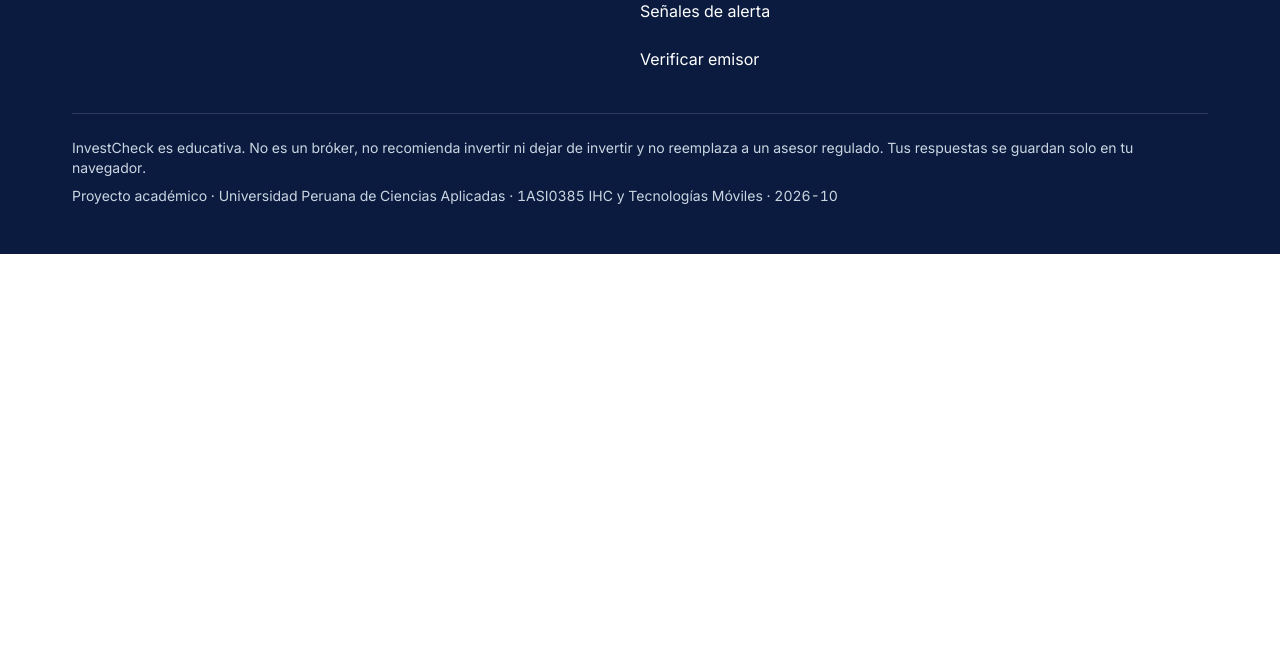
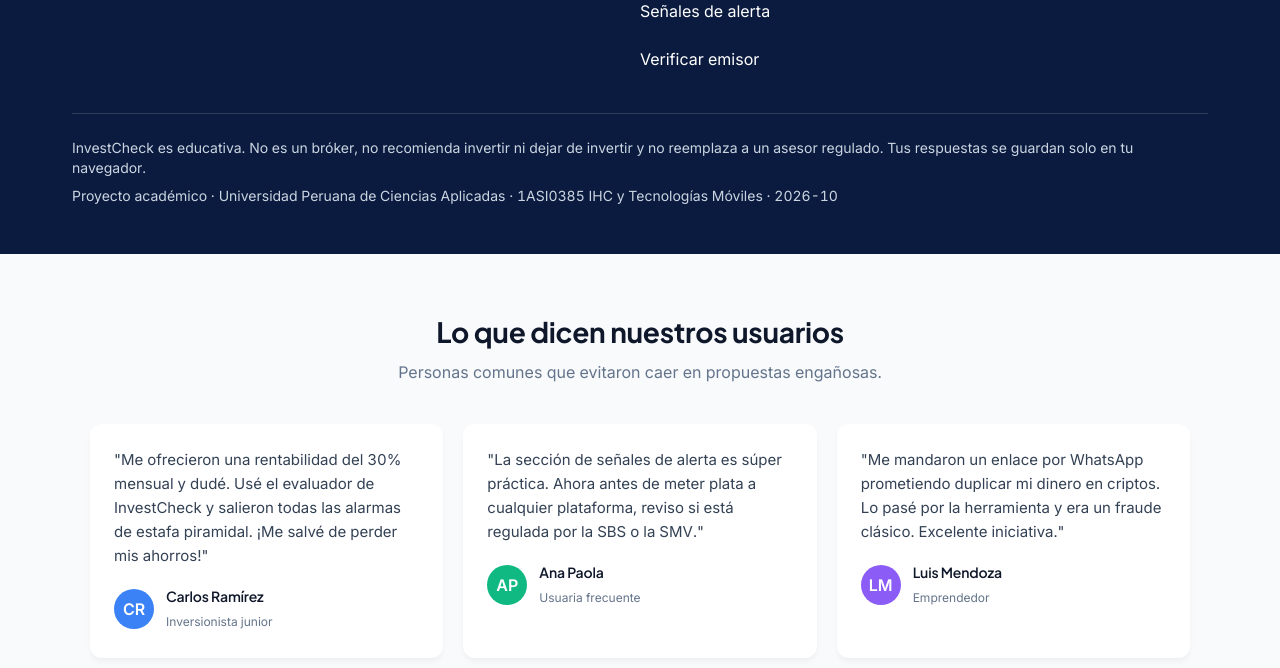
Before and after one commit to dylanbtn3110/Investcheck, a website: page index.html in a window 1280 px wide. Shown: the part 4564-5232 px from the top of the page. Before the commit the page ends 4818 px from the top, so only its background shows below. Drawn offline with nearby package versions, Linux system fonts and the light colour scheme.

Commit message:
feat: agregar seccion de testimonios

```diff
--- a/index.html
+++ b/index.html
@@ -268,6 +268,53 @@
     </div>
   </div>
 </footer>
+<!-- Sección de Testimonios / Casos de Uso -->
+<section class="testimonials-section" style="padding: 60px 20px; background-color: #f8fafc; text-align: center;">
+    <div style="max-width: 1100px; margin: 0 auto;">
+        <h2 style="font-size: 28px; color: #0f172a; margin-bottom: 10px;">Lo que dicen nuestros usuarios</h2>
+        <p style="color: #64748b; margin-bottom: 40px;">Personas comunes que evitaron caer en propuestas engañosas.</p>
+
+        <div style="display: grid; grid-template-columns: repeat(auto-fit, minmax(300px, 1fr)); gap: 20px; text-align: left;">
+
+            <!-- Testimonio 1 -->
+            <div style="background: white; padding: 24px; border-radius: 12px; box-shadow: 0 4px 6px -1px rgba(0,0,0,0.05);">
+                <p style="color: #334155; font-size: 15px; margin-bottom: 16px;">"Me ofrecieron una rentabilidad del 30% mensual y dudé. Usé el evaluador de InvestCheck y salieron todas las alarmas de estafa piramidal. ¡Me salvé de perder mis ahorros!"</p>
+                <div style="display: flex; align-items: center; gap: 12px;">
+                    <div style="width: 40px; height: 40px; background: #3b82f6; border-radius: 50%; color: white; display: flex; align-items: center; justify-content: center; font-weight: bold;">CR</div>
+                    <div>
+                        <h4 style="margin: 0; font-size: 14px; color: #0f172a;">Carlos Ramírez</h4>
+                        <span style="font-size: 12px; color: #64748b;">Inversionista junior</span>
+                    </div>
+                </div>
+            </div>
+
+            <!-- Testimonio 2 -->
+            <div style="background: white; padding: 24px; border-radius: 12px; box-shadow: 0 4px 6px -1px rgba(0,0,0,0.05);">
+                <p style="color: #334155; font-size: 15px; margin-bottom: 16px;">"La sección de señales de alerta es súper práctica. Ahora antes de meter plata a cualquier plataforma, reviso si está regulada por la SBS o la SMV."</p>
+                <div style="display: flex; align-items: center; gap: 12px;">
+                    <div style="width: 40px; height: 40px; background: #10b981; border-radius: 50%; color: white; display: flex; align-items: center; justify-content: center; font-weight: bold;">AP</div>
+                    <div>
+                        <h4 style="margin: 0; font-size: 14px; color: #0f172a;">Ana Paola</h4>
+                        <span style="font-size: 12px; color: #64748b;">Usuaria frecuente</span>
+                    </div>
+                </div>
+            </div>
+
+            <!-- Testimonio 3 -->
+            <div style="background: white; padding: 24px; border-radius: 12px; box-shadow: 0 4px 6px -1px rgba(0,0,0,0.05);">
+                <p style="color: #334155; font-size: 15px; margin-bottom: 16px;">"Me mandaron un enlace por WhatsApp prometiendo duplicar mi dinero en criptos. Lo pasé por la herramienta y era un fraude clásico. Excelente iniciativa."</p>
+                <div style="display: flex; align-items: center; gap: 12px;">
+                    <div style="width: 40px; height: 40px; background: #8b5cf6; border-radius: 50%; color: white; display: flex; align-items: center; justify-content: center; font-weight: bold;">LM</div>
+                    <div>
+                        <h4 style="margin: 0; font-size: 14px; color: #0f172a;">Luis Mendoza</h4>
+                        <span style="font-size: 12px; color: #64748b;">Emprendedor</span>
+                    </div>
+                </div>
+            </div>
+
+        </div>
+    </div>
+</section>
 
 <script src="assets/js/main.js" defer></script>
 </body>
```
